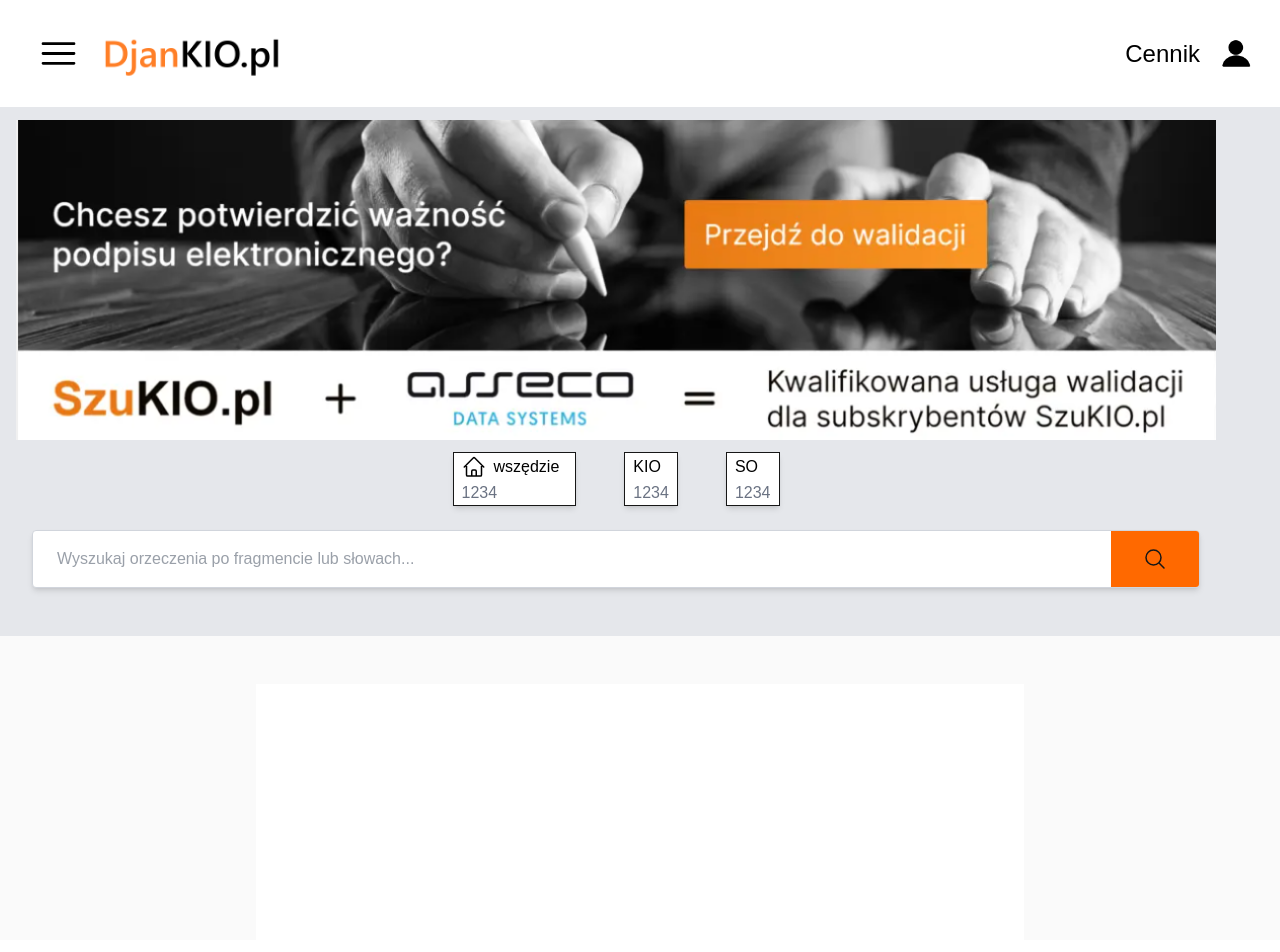
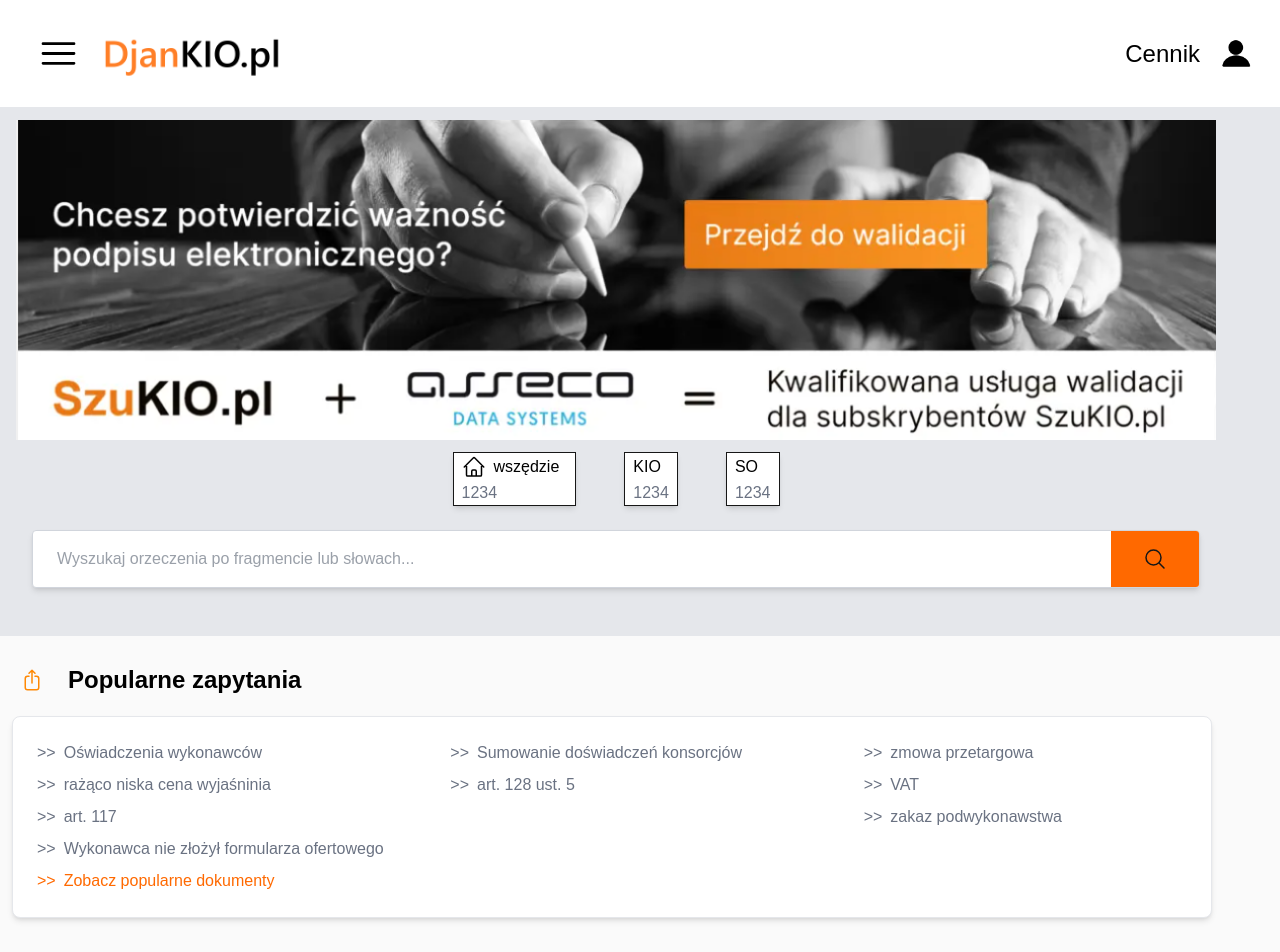
Before and after one commit to kamilhandzlik/DjanKIO, a Next.js app in the folder frontend/: page / in a window 1280 px wide. Shown: the top 952 px of the page. Built offline with nearby package versions, Linux system fonts and the light colour scheme.

Commit message:
chabged MAinPage and added Popular Questions.tsx

```diff
--- /dev/null
+++ b/frontend/app/components/MainPageContent/MainPageContent.tsx
@@ -0,0 +1,17 @@
+"use client";
+
+import Link from "next/link";
+
+import PopularQuestions from "./PopularQuestions";
+
+const MainPageContent = () => {
+  return (
+    <>
+      <div className="pl-3 mb-12 w-full flex flex-col gap-8">
+        <PopularQuestions />
+      </div>
+    </>
+  );
+};
+
+export default MainPageContent;
--- /dev/null
+++ b/frontend/app/components/MainPageContent/PopularQuestions.tsx
@@ -0,0 +1,120 @@
+"use client";
+
+import Link from "next/link";
+import { useState } from "react";
+
+const PopularQuestions = () => {
+  const [isOpen, setIsOpen] = useState(true);
+
+  return (
+    <div className="w-full max-w-[1200px]">
+      <div className="flex items-center gap-4 mb-4">
+        <button
+          onClick={() => setIsOpen(!isOpen)}
+          className="text-orange-400 hover:text-orange-600 p-2"
+        >
+          <svg
+            xmlns="http://www.w3.org/2000/svg"
+            fill="none"
+            viewBox="0 0 24 24"
+            strokeWidth="1.5"
+            stroke="currentColor"
+            className="size-6"
+          >
+            <path
+              strokeLinecap="round"
+              strokeLinejoin="round"
+              d="M9 8.25H7.5a2.25 2.25 0 0 0-2.25 2.25v9a2.25 2.25 0 0 0 2.25 2.25h9a2.25 2.25 0 0 0 2.25-2.25v-9a2.25 2.25 0 0 0-2.25-2.25H15m0-3-3-3m0 0-3 3m3-3V15"
+            />
+          </svg>
+        </button>
+
+        <h1 className="text-2xl font-semibold text-black">
+          Popularne zapytania
+        </h1>
+      </div>
+
+      {/* BOX */}
+      {isOpen && (
+        <div className="border border-gray-200 shadow-md bg-white rounded-lg p-6 lg:w-[1200px]">
+          {/* GRID JAK ZE SCRENA: 3 równe kolumny */}
+          <div className="grid grid-cols-1 md:grid-cols-2 lg:grid-cols-3 lg:w-[1200px] gap-x-10 gap-y-6 text-gray-500 ">
+            {/* KOLUMNA 1 */}
+            <div className="flex flex-col gap-2 lg:w-[400px]">
+              <Link
+                className="cursor-pointer rounded-lg transition-all duration-200 flex items-center gap-2 before:content-['>>'] hover:shadow-md hover:bg-zinc-100"
+                href="/"
+              >
+                Oświadczenia wykonawców
+              </Link>
+              <Link
+                className="cursor-pointer rounded-lg transition-all duration-200 flex items-center gap-2 before:content-['>>'] hover:shadow-md hover:bg-zinc-100"
+                href="/"
+              >
+                rażąco niska cena wyjaśninia
+              </Link>
+              <Link
+                className="cursor-pointer rounded-lg transition-all duration-200 flex items-center gap-2 before:content-['>>'] hover:shadow-md hover:bg-zinc-100"
+                href="/"
+              >
+                art. 117
+              </Link>
+              <Link
+                className="cursor-pointer rounded-lg transition-all duration-200 flex items-center gap-2 before:content-['>>'] hover:shadow-md hover:bg-zinc-100"
+                href="/"
+              >
+                Wykonawca nie złożył formularza ofertowego
+              </Link>
+              <Link
+                className="cursor-pointer rounded-lg transition-all duration-200 flex items-center gap-2 before:content-['>>'] hover:shadow-md hover:bg-zinc-100 text-orange-500"
+                href="/"
+              >
+                Zobacz popularne dokumenty
+              </Link>
+            </div>
+
+            {/* KOLUMNA 2 */}
+            <div className="flex flex-col gap-2">
+              <Link
+                className="cursor-pointer rounded-lg transition-all duration-200 flex items-center gap-2 before:content-['>>'] hover:shadow-md hover:bg-zinc-100"
+                href="/"
+              >
+                Sumowanie doświadczeń konsorcjów
+              </Link>
+              <Link
+                className="cursor-pointer rounded-lg transition-all duration-200 flex items-center gap-2 before:content-['>>'] hover:shadow-md hover:bg-zinc-100"
+                href="/"
+              >
+                art. 128 ust. 5
+              </Link>
+            </div>
+
+            {/* KOLUMNA 3 */}
+            <div className="flex flex-col gap-2">
+              <Link
+                className="cursor-pointer rounded-lg transition-all duration-200 flex items-center gap-2 before:content-['>>'] hover:shadow-md hover:bg-zinc-100"
+                href="/"
+              >
+                zmowa przetargowa
+              </Link>
+              <Link
+                className="cursor-pointer rounded-lg transition-all duration-200 flex items-center gap-2 before:content-['>>'] hover:shadow-md hover:bg-zinc-100"
+                href="/"
+              >
+                VAT
+              </Link>
+              <Link
+                className="cursor-pointer rounded-lg transition-all duration-200 flex items-center gap-2 before:content-['>>'] hover:shadow-md hover:bg-zinc-100"
+                href="/"
+              >
+                zakaz podwykonawstwa
+              </Link>
+            </div>
+          </div>
+        </div>
+      )}
+    </div>
+  );
+};
+
+export default PopularQuestions;
--- a/frontend/app/page.tsx
+++ b/frontend/app/page.tsx
@@ -1,16 +1,17 @@
 import Navbar from "./components/Navbar";
 import SearchField from "./components/search_field/search";
+import MainPageContent from "./components/MainPageContent/MainPageContent";
 
 export default function Home() {
   return (
-    <div className="min-h-screen w-full bg-zinc-50 flex flex-col items-center gap-12">
+    <div className="min-h-screen w-full bg-zinc-50 flex flex-col gap-6">
       <Navbar />
 
       <div className="w-full flex flex-col items-center pt-24">
         <SearchField />
       </div>
 
-      <main className="flex w-full max-w-3xl flex-col items-center justify-between py-32 px-16 bg-white"></main>
+      <MainPageContent />
     </div>
   );
 }
```
